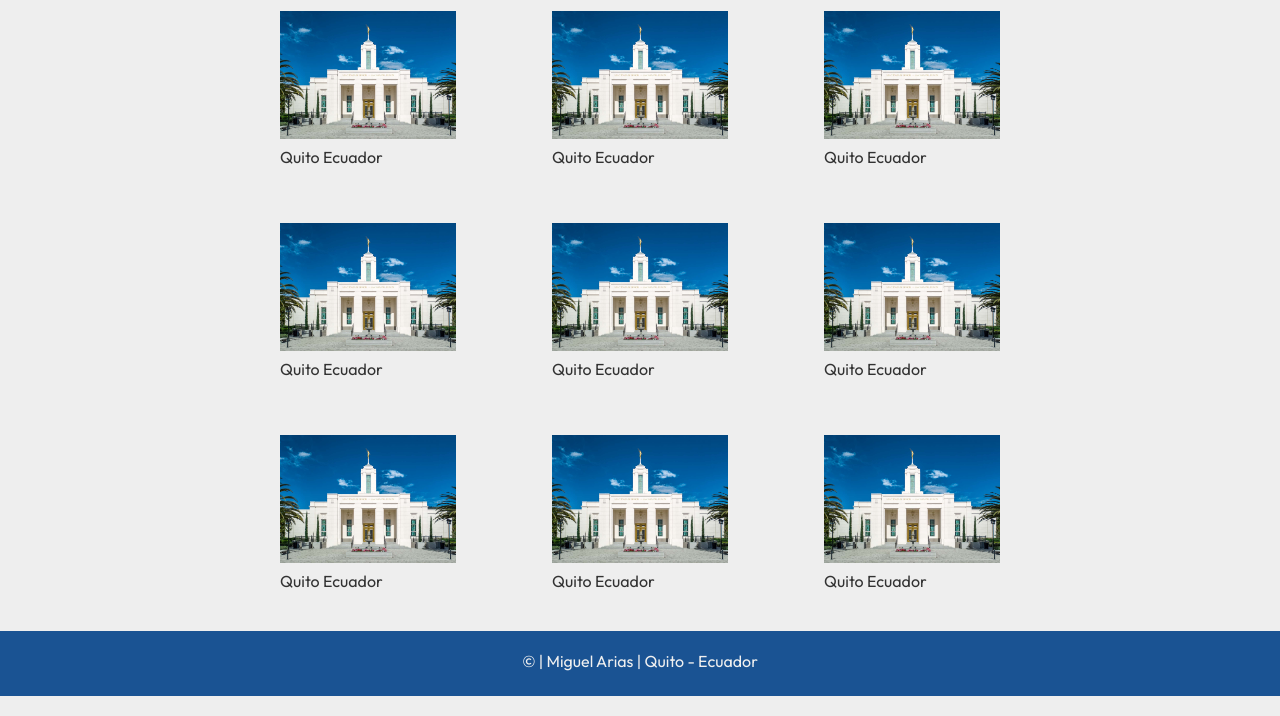
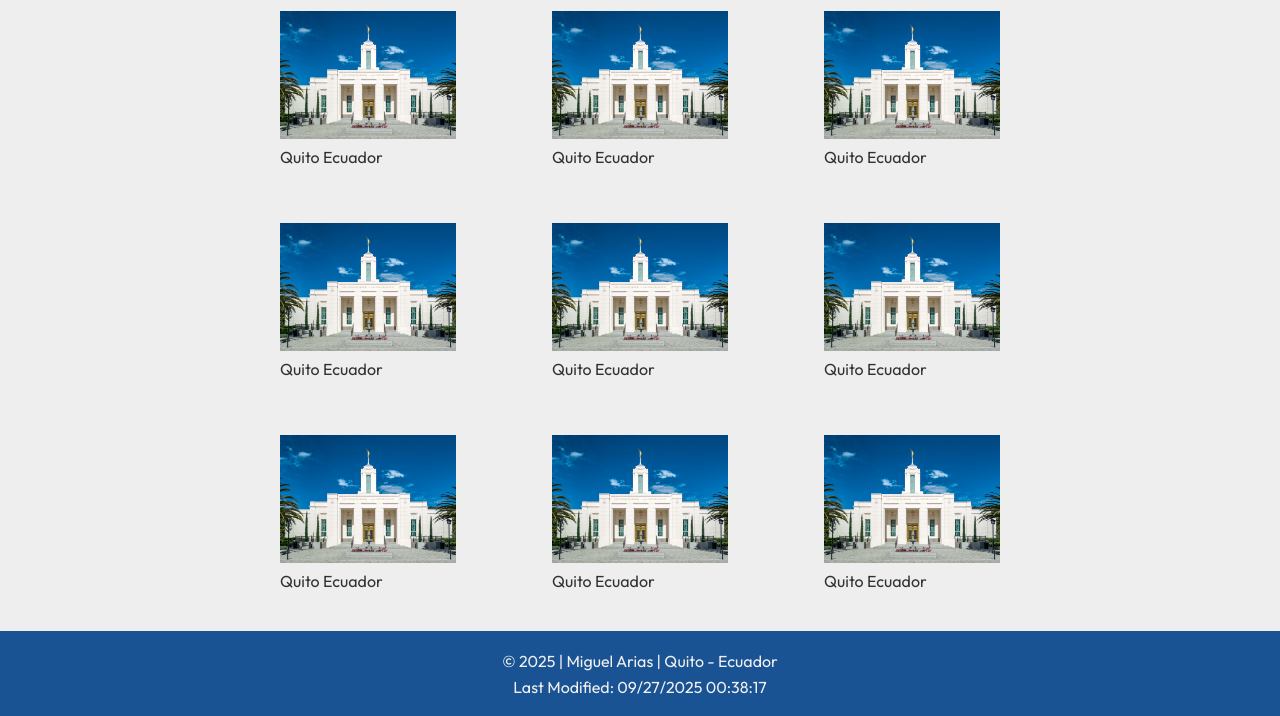
Before and after one commit to miguel-1275/wdd131, a plain HTML site: page temples.html in a window 1280 px wide. Shown: the part 141-857 px from the top of the page. Drawn offline with Linux system fonts and the light colour scheme; a web font is replaced by a local one.

Commit message:
last modified

```diff
--- a/scripts/temples.js
+++ b/scripts/temples.js
@@ -1,5 +1,5 @@
-document.getElementById("year").textContent = new Date().getFullYear();
-document.getElementById("last-modified").textContent = document.lastModified;
+document.getElementById("currentyear").textContent = new Date().getFullYear();
+document.getElementById("lastmodified").textContent = "Last Modified: " + document.lastModified;
 
 const hamburger = document.getElementById("hamburger");
 const nav = document.getElementById("primary-nav");
--- a/styles/temples.css
+++ b/styles/temples.css
@@ -47,7 +47,7 @@ header .site-title {
 nav#primary-nav {
   	display: none;
 	flex-direction: column;
-	background-color: var(--color-header);
+	background-color: var(--color-1);
 	text-align: center;
 }
 
```
